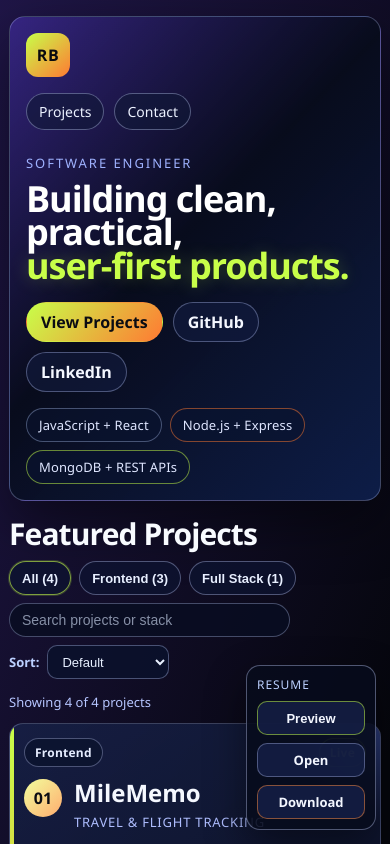
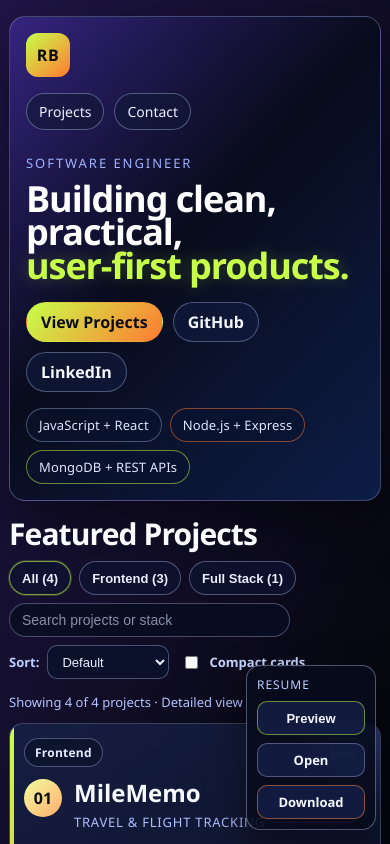
Before and after one commit to roeibaram/portfolio, a React (Vite) app: page / in a window 390 px wide. Shown: the top 844 px of the page. Built offline with nearby package versions, Linux system fonts and the light colour scheme.

Commit message:
Add compact project card mode to portfolio

```diff
--- a/src/components/Main/Main.css
+++ b/src/components/Main/Main.css
@@ -107,6 +107,14 @@
   cursor: pointer;
 }
 
+.main__view-row {
+  display: flex;
+  align-items: center;
+  gap: 12px;
+  flex-wrap: wrap;
+  justify-content: flex-end;
+}
+
 .main__sort-label {
   display: inline-flex;
   align-items: center;
@@ -124,6 +132,19 @@
   color: #e8f0ff;
   padding: 0 10px;
   font-size: 13px;
+}
+
+.main__compact-toggle {
+  display: inline-flex;
+  align-items: center;
+  gap: 8px;
+  font-size: 13px;
+  font-weight: 600;
+  color: #c7d6ff;
+}
+
+.main__compact-toggle input {
+  accent-color: #8bff8a;
 }
 
 .main__results {
@@ -221,4 +242,8 @@
   .main__filters {
     justify-content: flex-start;
   }
+
+  .main__view-row {
+    justify-content: flex-start;
+  }
 }
--- a/src/components/Main/Main.jsx
+++ b/src/components/Main/Main.jsx
@@ -73,6 +73,7 @@ function Main() {
   const [activeFilter, setActiveFilter] = useState("All");
   const [searchQuery, setSearchQuery] = useState("");
   const [sortMode, setSortMode] = useState("manual");
+  const [compactMode, setCompactMode] = useState(false);
 
   const filters = useMemo(
     () => ["All", ...new Set(projects.map((project) => project.category))],
@@ -171,6 +172,7 @@ function Main() {
               ) : null}
             </div>
 
+            <div className="main__view-row">
               <label className="main__sort-label">
                 Sort:
                 <select
@@ -183,17 +185,32 @@ function Main() {
                   <option value="stack">Largest Stack</option>
                 </select>
               </label>
+
+              <label className="main__compact-toggle">
+                <input
+                  type="checkbox"
+                  checked={compactMode}
+                  onChange={(event) => setCompactMode(event.target.checked)}
+                />
+                Compact cards
+              </label>
+            </div>
           </div>
         </div>
 
         <p className="main__results">
-          Showing {filteredProjects.length} of {projects.length} projects
+          Showing {filteredProjects.length} of {projects.length} projects · {compactMode ? "Compact" : "Detailed"} view
         </p>
 
         {filteredProjects.length ? (
           <ul className="main__projects">
             {filteredProjects.map((project, index) => (
-              <ProjectItem key={project.name} project={project} index={index} />
+              <ProjectItem
+                key={project.name}
+                project={project}
+                index={index}
+                compactMode={compactMode}
+              />
             ))}
           </ul>
         ) : (
--- a/src/components/ProjectItem/ProjectItem.css
+++ b/src/components/ProjectItem/ProjectItem.css
@@ -180,6 +180,26 @@
   color: #7dd3ff;
 }
 
+.project-card__compact-note {
+  margin: 12px 0 0;
+  color: #d5defe;
+  line-height: 1.5;
+  font-size: 14px;
+}
+
+.project-card_compact {
+  padding: 14px;
+}
+
+.project-card_compact .project-card__description {
+  margin-top: 10px;
+  font-size: 14px;
+}
+
+.project-card_compact .project-card__stack {
+  margin-top: 10px;
+}
+
 .project-card__actions {
   margin-top: 16px;
   display: flex;
--- a/src/components/ProjectItem/ProjectItem.jsx
+++ b/src/components/ProjectItem/ProjectItem.jsx
@@ -1,7 +1,7 @@
 import React, { useEffect, useRef, useState } from "react";
 import "./ProjectItem.css";
 
-function ProjectItem({ project, index }) {
+function ProjectItem({ project, index, compactMode }) {
   const [isVisible, setIsVisible] = useState(false);
   const cardRef = useRef(null);
 
@@ -36,7 +36,7 @@ function ProjectItem({ project, index }) {
       ref={cardRef}
       className={`project-card project-card--${index + 1} ${
         isVisible ? "project-card--visible" : ""
-      }`}
+      } ${compactMode ? "project-card_compact" : ""}`}
     >
       <div className="project-card__glow" aria-hidden="true" />
       <div className="project-card__meta">
@@ -60,11 +60,15 @@ function ProjectItem({ project, index }) {
         ))}
       </ul>
 
-      <ul className="project-card__points">
-        {project.points.map((point) => (
-          <li key={point}>{point}</li>
-        ))}
-      </ul>
+      {compactMode ? (
+        <p className="project-card__compact-note">{project.points[0]}</p>
+      ) : (
+        <ul className="project-card__points">
+          {project.points.map((point) => (
+            <li key={point}>{point}</li>
+          ))}
+        </ul>
+      )}
 
       <div className="project-card__actions">
         {project.live && (
```
Lines whose indentation alone changed are shown as unchanged.
